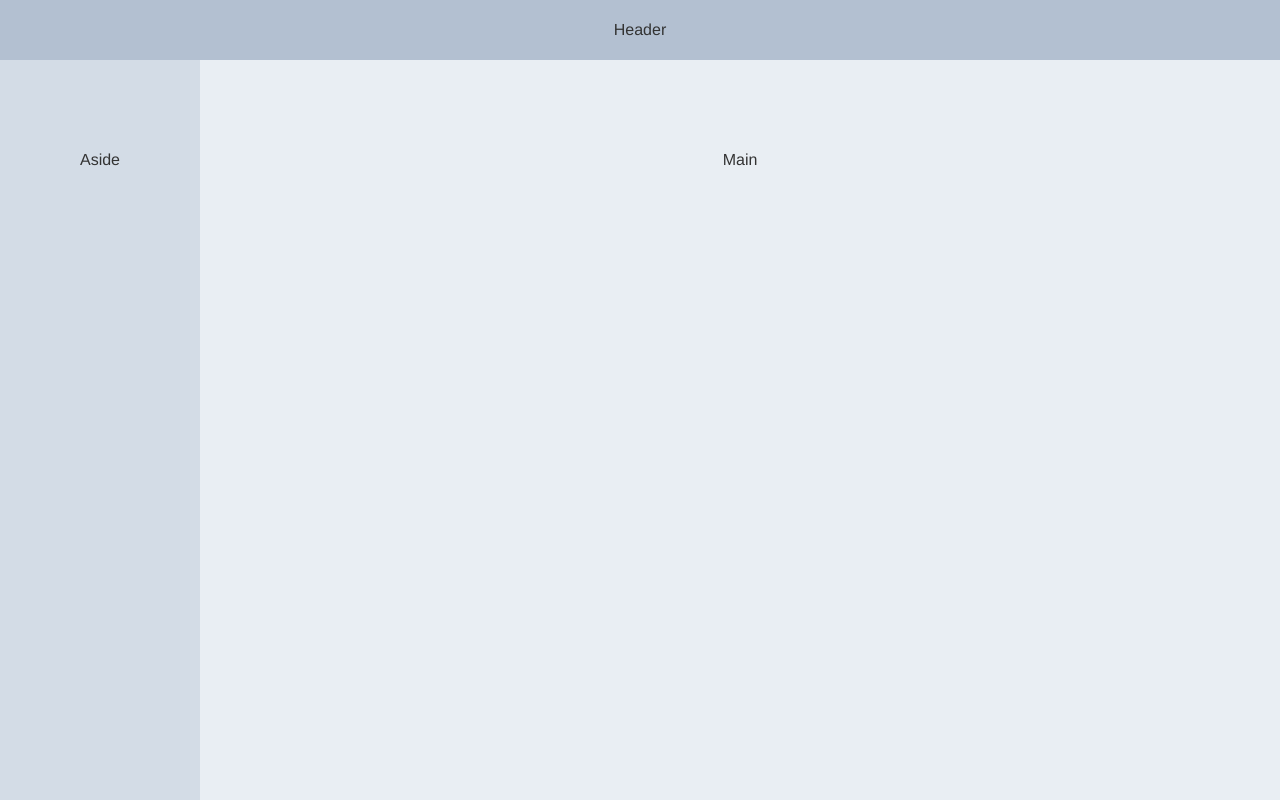
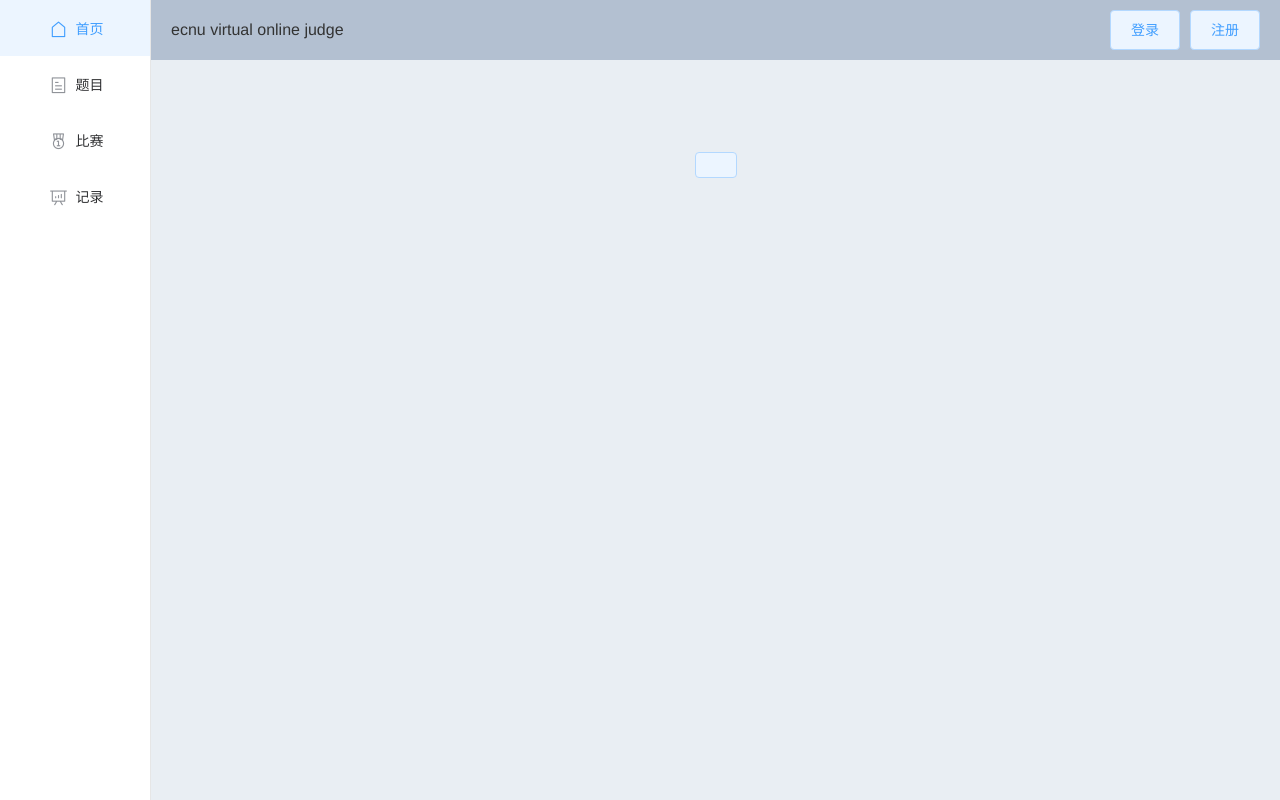
Before and after one commit to ecnuvj/vhoj_frontend, a Vue app: page / in a window 1280 px wide. Built offline with nearby package versions, Linux system fonts and the light colour scheme.

Commit message:
layout update

```diff
--- /dev/null
+++ b/src/view/layout/components/aside.vue
@@ -0,0 +1,55 @@
+<template>
+  <div class="aside-container" @mouseenter="openAside" @mouseleave="closeAside">
+    <el-menu default-active="1" class="el-menu-aside" :collapse="isCollapse">
+      <el-menu-item index="1">
+        <i class="el-icon-house"></i>
+        <span slot="title">首页</span>
+      </el-menu-item>
+      <el-menu-item index="2">
+        <i class="el-icon-tickets"></i>
+        <span slot="title">题目</span>
+      </el-menu-item>
+      <el-menu-item index="3">
+        <i class="el-icon-medal-1"></i>
+        <span slot="title">比赛</span>
+      </el-menu-item>
+      <el-menu-item index="4">
+        <i class="el-icon-data-analysis"></i>
+        <span slot="title">记录</span>
+      </el-menu-item>
+    </el-menu>
+  </div>
+</template>
+
+<script>
+export default {
+  name: "MyAside",
+  data() {
+    return {
+      isCollapse: true,
+    }
+  },
+  methods: {
+    closeAside() {
+      this.isCollapse = true
+    },
+    openAside() {
+      this.isCollapse = false
+    }
+  }
+}
+</script>
+
+<style scoped>
+.el-menu-aside:not(.el-menu--collapse) {
+  height: 100%;
+  width: 150px;
+}
+.el-menu-aside {
+  height: 100%;
+}
+.aside-container {
+  height: 100%;
+  width: auto;
+}
+</style>
--- /dev/null
+++ b/src/view/layout/components/header.vue
@@ -0,0 +1,75 @@
+<template>
+  <div class="header">
+    <div>
+      <!-- <i
+        :class="{
+          'el-icon-s-fold': !isCollapse,
+          'el-icon-s-unfold': isCollapse,
+        }"
+        @click="isCollapse = !isCollapse"
+      ></i> -->
+      <span>ecnu virtual online judge</span>
+    </div>
+    <div v-if="user != null" style="height: 100%">
+      <el-dropdown>
+        <div class="avatar-wrap">
+          <img
+            class="avatar"
+            :src="'https://cube.elemecdn.com/0/88/03b0d39583f48206768a7534e55bcpng.png'"
+          />
+          <span
+            >{{ user.name }}
+            <i class="el-icon-arrow-down el-icon--right"></i>
+          </span>
+        </div>
+        <el-dropdown-menu slot="dropdown">
+          <el-dropdown-item @click.native="onsetting()">设置</el-dropdown-item>
+          <el-dropdown-item @click.native="logout">登出</el-dropdown-item>
+        </el-dropdown-menu>
+      </el-dropdown>
+    </div>
+    <div v-else>
+      <el-button type="primary" plain @click="$emit('show-form', 'login')"
+        >登录</el-button
+      >
+      <el-button type="primary" plain @click="$emit('show-form', 'register')"
+        >注册</el-button
+      >
+    </div>
+  </div>
+</template>
+
+<script>
+export default {
+  name: "MyHeader",
+  props: ['user'],
+  methods: {
+    logout() {
+      window.localStorage.removeItem("user")
+      this.$emit("update-user")
+    }
+  }
+}
+</script>
+
+<style scoped>
+.avatar-wrap {
+  display: flex;
+  align-items: center;
+}
+.avatar {
+  width: 40px;
+  height: 40px;
+  border-radius: 50%;
+  margin-right: 10px;
+}
+.header {
+  width: 100%;
+  height: 60px;
+  display: flex;
+  justify-content: space-between;
+  align-items: center;
+  border-bottom: 1px solid #ccc;
+  /* background-color: rgb(179, 192, 209); */
+}
+</style>
--- a/src/view/layout/index.vue
+++ b/src/view/layout/index.vue
@@ -1,18 +1,227 @@
 <template>
   <div class="layoutConatiner">
     <el-container class="layout">
-      <el-header>Header</el-header>
+      <el-aside width="auto">
+        <MyAside />
+      </el-aside>
       <el-container>
-        <el-aside width="200px">Aside</el-aside>
-        <el-main>Main</el-main>
+        <el-header class="header">
+          <MyHeader
+            :user="user"
+            @show-form="showForm"
+            @update-user="getUserInfo"
+          />
+        </el-header>
+        <el-main>
+          <el-button type="primary" plain>{{ user }}</el-button>
+        </el-main>
       </el-container>
     </el-container>
+    <el-dialog title="注册信息" :visible.sync="showRegisterForm">
+      <el-form
+        :model="registerForm"
+        status-icon
+        :rules="registerRules"
+        ref="registerForm"
+        label-width="100px"
+        class="demo-registerForm"
+      >
+        <el-form-item label="昵称" prop="username">
+          <el-input v-model="registerForm.username"></el-input>
+        </el-form-item>
+        <el-form-item label="密码" prop="pass">
+          <el-input
+            type="password"
+            v-model="registerForm.pass"
+            autocomplete="off"
+          ></el-input>
+        </el-form-item>
+        <el-form-item label="确认密码" prop="checkPass">
+          <el-input
+            type="password"
+            v-model="registerForm.checkPass"
+            autocomplete="off"
+          ></el-input>
+        </el-form-item>
+        <el-form-item>
+          <el-button type="primary" @click="submitForm('registerForm')"
+            >注册</el-button
+          >
+          <el-button @click="resetForm('registerForm')">重置</el-button>
+        </el-form-item>
+      </el-form>
+    </el-dialog>
+    <el-dialog title="登录" :visible.sync="showLoginForm">
+      <el-form
+        :model="loginForm"
+        status-icon
+        :rules="loginRules"
+        ref="loginForm"
+        label-width="100px"
+        class="loginForm"
+      >
+        <el-form-item label="昵称" prop="username">
+          <el-input v-model="loginForm.username"></el-input>
+        </el-form-item>
+        <el-form-item label="密码" prop="pass">
+          <el-input
+            type="password"
+            v-model="loginForm.pass"
+            autocomplete="off"
+          ></el-input>
+        </el-form-item>
+        <el-form-item>
+          <el-button type="primary" @click="submitForm('loginForm')"
+            >登录</el-button
+          >
+          <el-button @click="resetForm('loginForm')">重置</el-button>
+        </el-form-item>
+      </el-form>
+    </el-dialog>
   </div>
 </template>
 
 <script>
+import MyAside from "./components/aside"
+import MyHeader from "./components/header"
+
 export default {
   name: "Layout",
+  data() {
+    //callback必须调用！
+    var checkUsername = (rule, value, callback) => {
+      if (!value) {
+        return callback(new Error('昵称不能为空'));
+      }
+      callback()
+    };
+    var loginUsername = (rule, value, callback) => {
+      if (!value) {
+        return callback(new Error('昵称不能为空'));
+      }
+      callback()
+    };
+    var loginPass = (rule, value, callback) => {
+      if (value === '') {
+        return callback(new Error('请输入密码'))
+      }
+      callback()
+    };
+    var validatePass = (rule, value, callback) => {
+      if (value === '') {
+        callback(new Error('请输入密码'));
+      } else {
+        if (this.registerForm.checkPass !== '') {
+          this.$refs.registerForm.validateField('checkPass');
+        }
+        callback();
+      }
+    };
+    var validatePass2 = (rule, value, callback) => {
+      if (value === '') {
+        callback(new Error('请再次输入密码'));
+      } else if (value !== this.registerForm.pass) {
+        callback(new Error('两次输入密码不一致!'));
+      } else {
+        callback();
+      }
+    };
+    return {
+      registerForm: {
+        pass: '',
+        checkPass: '',
+        username: ''
+      },
+      registerRules: {
+        pass: [
+          { validator: validatePass, trigger: 'blur' }
+        ],
+        checkPass: [
+          { validator: validatePass2, trigger: 'blur' }
+        ],
+        username: [
+          { validator: checkUsername, trigger: 'blur' }
+        ]
+      },
+      loginForm: {
+        username: '',
+        pass: '',
+      },
+      loginRules: {
+        username: [
+          { validator: loginUsername, trigger: 'blur' }
+        ],
+        pass: [
+          { validator: loginPass, trigger: 'blur' }
+        ]
+      },
+      user: null,
+      showLoginForm: false,
+      showRegisterForm: false,
+    }
+  },
+  mounted() {
+    window.localStorage.removeItem("user")
+    this.getUserInfo()
+  },
+  components: {
+    MyAside,
+    MyHeader,
+  },
+  methods: {
+    login() {
+      var user = { name: "bqx" }
+      window.localStorage.setItem(
+        "user",
+        JSON.stringify(user)
+      )
+      this.getUserInfo()
+    },
+    register() {
+
+    },
+    getUserInfo() {
+      var u = window.localStorage.getItem("user")
+      console.log(u)
+      if (u == null) {
+        this.user = null
+      } else {
+        this.user = JSON.parse(u)
+      }
+    },
+    showForm(type) {
+      if (type == "login") {
+        this.showLoginForm = true
+      }
+      if (type == "register") {
+        this.showRegisterForm = true
+      }
+    },
+    closeForm() {
+      this.showLoginForm = false
+      this.showRegisterForm = false
+    },
+    submitForm(formName) {
+      this.$refs[formName].validate((valid) => {
+        if (valid) {
+          alert('submit!');
+          if (formName == "loginForm") {
+            this.login()
+          }
+          if (formName == "registerForm") {
+            this.register()
+          }
+          this.closeForm();
+        } else {
+          console.log('error submit!!');
+          return false;
+        }
+      });
+    },
+    resetForm(formName) {
+      this.$refs[formName].resetFields();
+    }
+  }
 };
 </script>
 <style scoped>
```
Also changed, not shown: 1 other file (tests, documents, lock files or other folders).
